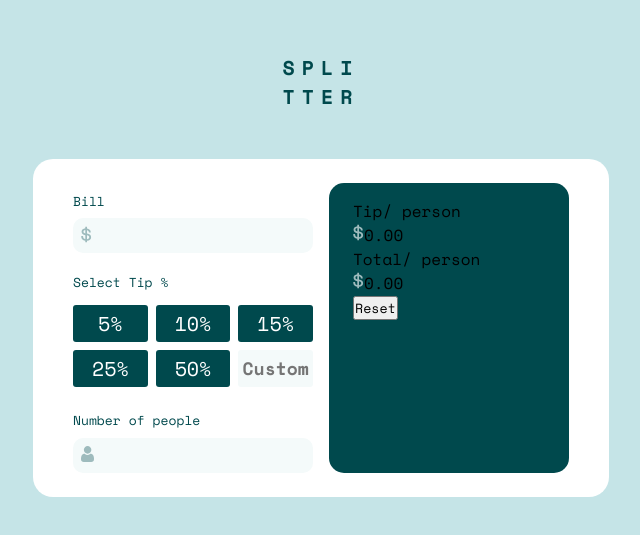
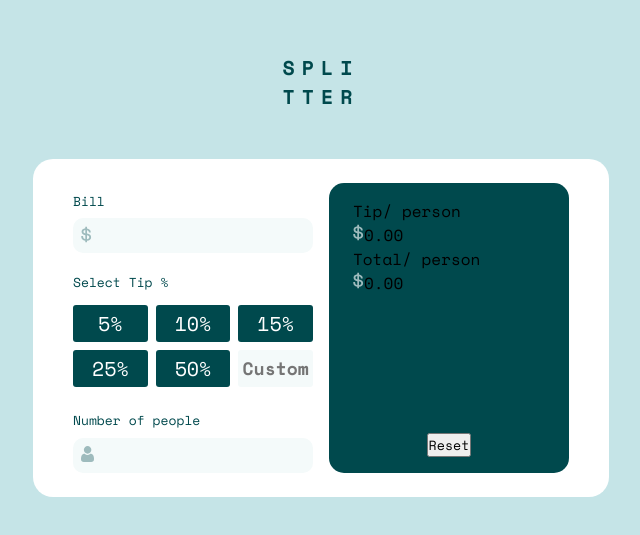
Before and after one commit to ripterdust/TipCalculator, a React (Create React App) app: page / in a window 1280 px wide. Shown: the part 125-660 px from the top of the page, without its empty margins (319-959 px from the left). Built offline with nearby package versions, Linux system fonts and the light colour scheme.

Commit message:
Arreglado el flex

```diff
--- a/src/styles/parials/calculator.scss
+++ b/src/styles/parials/calculator.scss
@@ -74,6 +74,14 @@
             background-color: $veryDarkCyan;
             border-radius: 15px;
             padding: 1em 1.5em;
+            display: flex;
+            justify-content: space-between;
+            align-items: center;
+            flex-direction: column;
+
+            div{
+                width: 100%;
+            }
         }
     }
 
```
